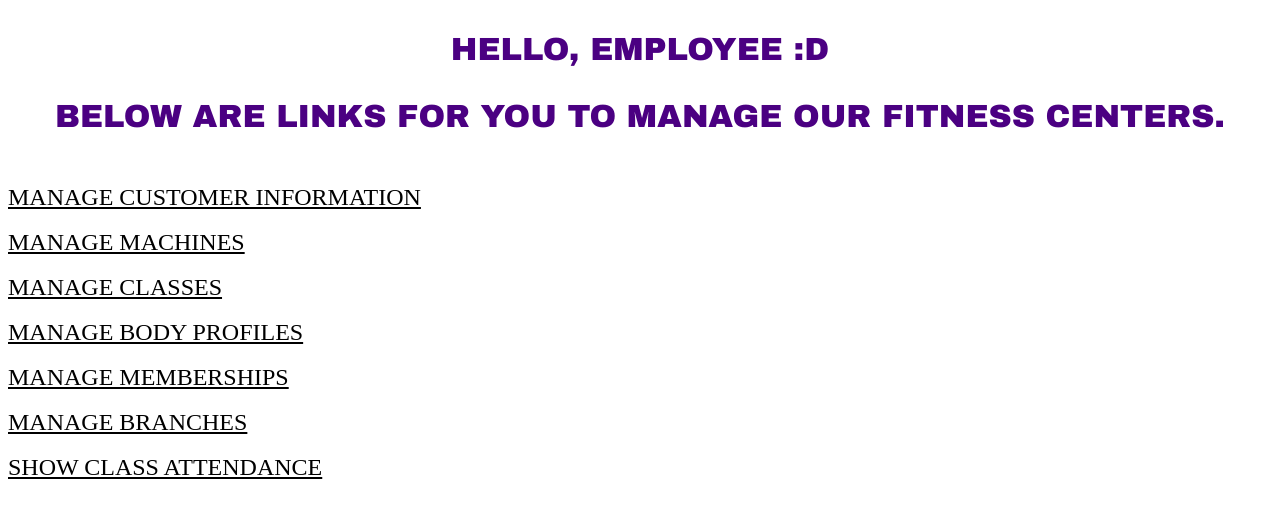
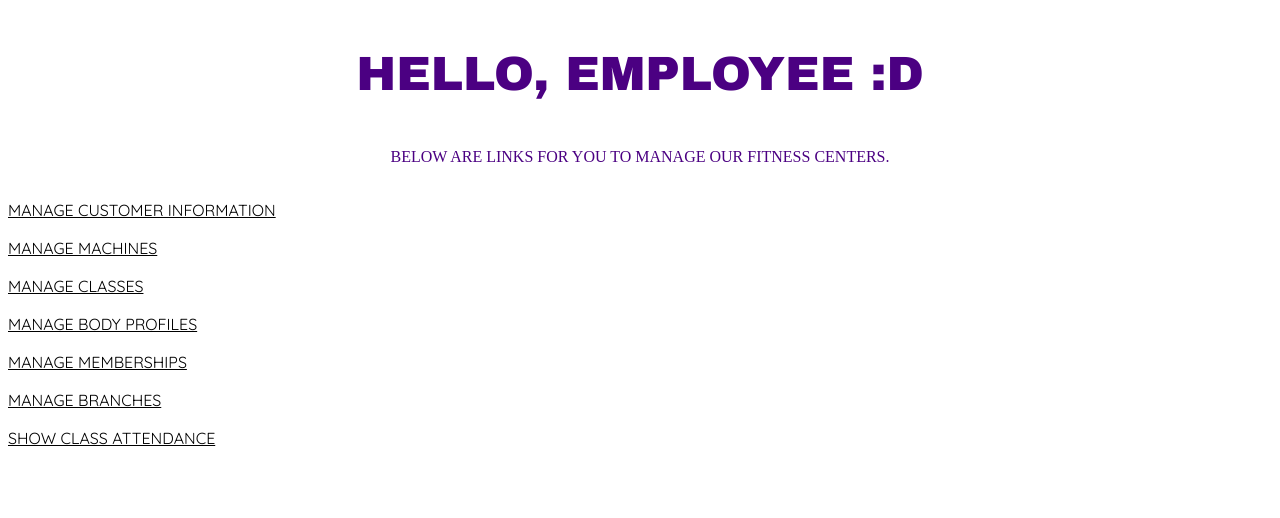
Before and after one commit to jsondoo/FitnessDB, a website: page public/employee.html in a window 1280 px wide. Drawn offline with Linux system fonts and the light colour scheme.

Commit message:
make it prettier

```diff
--- a/public/employee.html
+++ b/public/employee.html
@@ -3,10 +3,11 @@
 <head>
     <meta charset="UTF-8">
     <title>Title</title>
+    <link href="https://fonts.googleapis.com/css?family=Quicksand" rel="stylesheet">
 </head>
 <body>
-    <p>Hello, employee :D</p>
-    <p>Below are links for you to manage our fitness centers.</p>
+    <p id="emp00">Hello, employee :D</p>
+    <p id="emp01">Below are links for you to manage our fitness centers.</p>
     <br>
     <a href="./customerhub">Manage customer information</a>
     <br>
@@ -29,18 +30,25 @@
     <a href="./attend">Show class attendance</a>
 </body>
 <style>
-    p {
+    #emp00{
         font-family: "Arial Black";
         color: indigo;
-        font-size: 200%;
+        font-size: 300%;
+        text-align: center;
+        text-transform: uppercase;
+    }
+    #emp01{
+        font-family: "Times New Roman";
+        color: indigo;
+        font-size: 100%;
         text-align: center;
         text-transform: uppercase;
     }
     a:link {
         color: black;
-        font-family: "Bookman Old Style";
+        font-family: 'Quicksand', sans-serif;
         background-color: transparent;
-        font-size: 150%;
+        font-size: 100%;
         text-transform: uppercase;
     }
     a:hover {
```
Also changed, not shown: public/attend.html (+14 -0 lines), public/bodyprofile.html (+14 -0 lines), public/branch.html (+17 -0 lines), public/class.html (+13 -0 lines), public/customer.html (+12 -0 lines), public/customerhub.html (+13 -0 lines), public/machine.html (+13 -0 lines).
